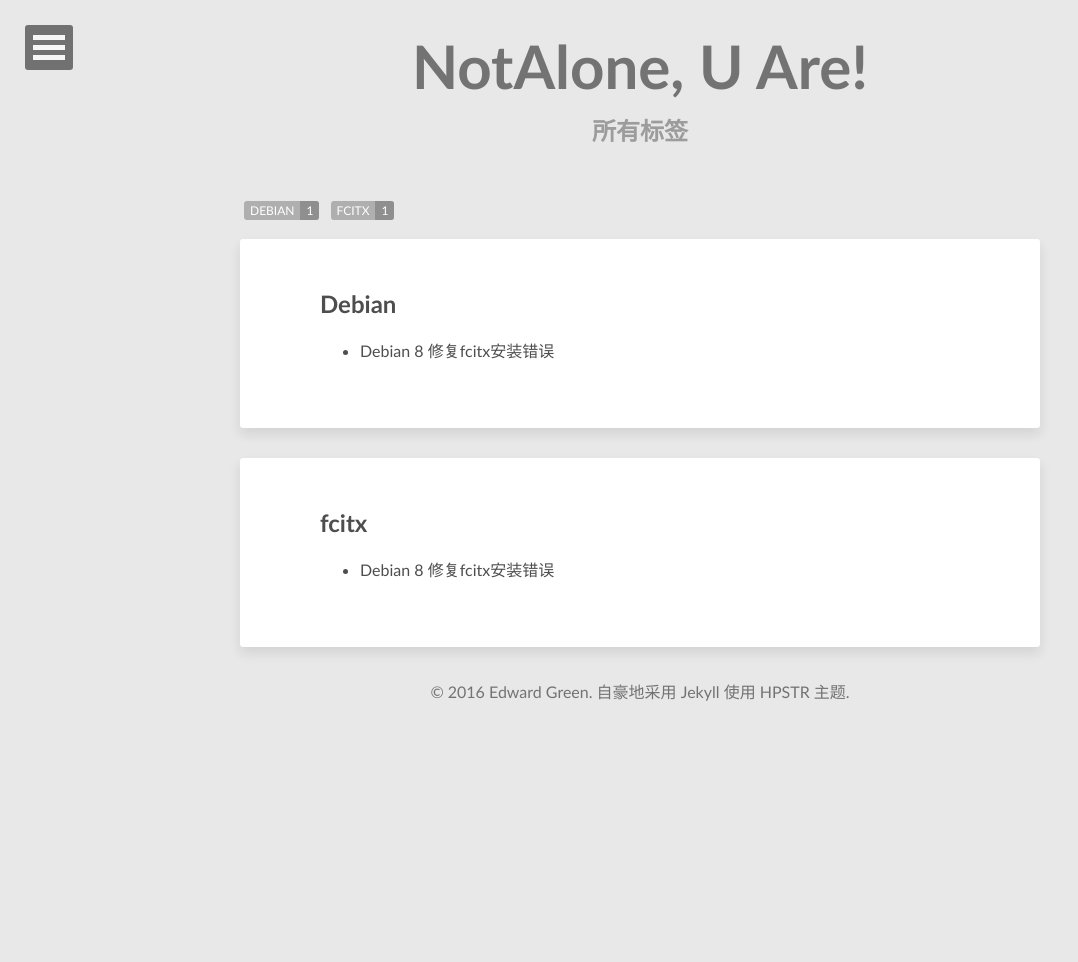
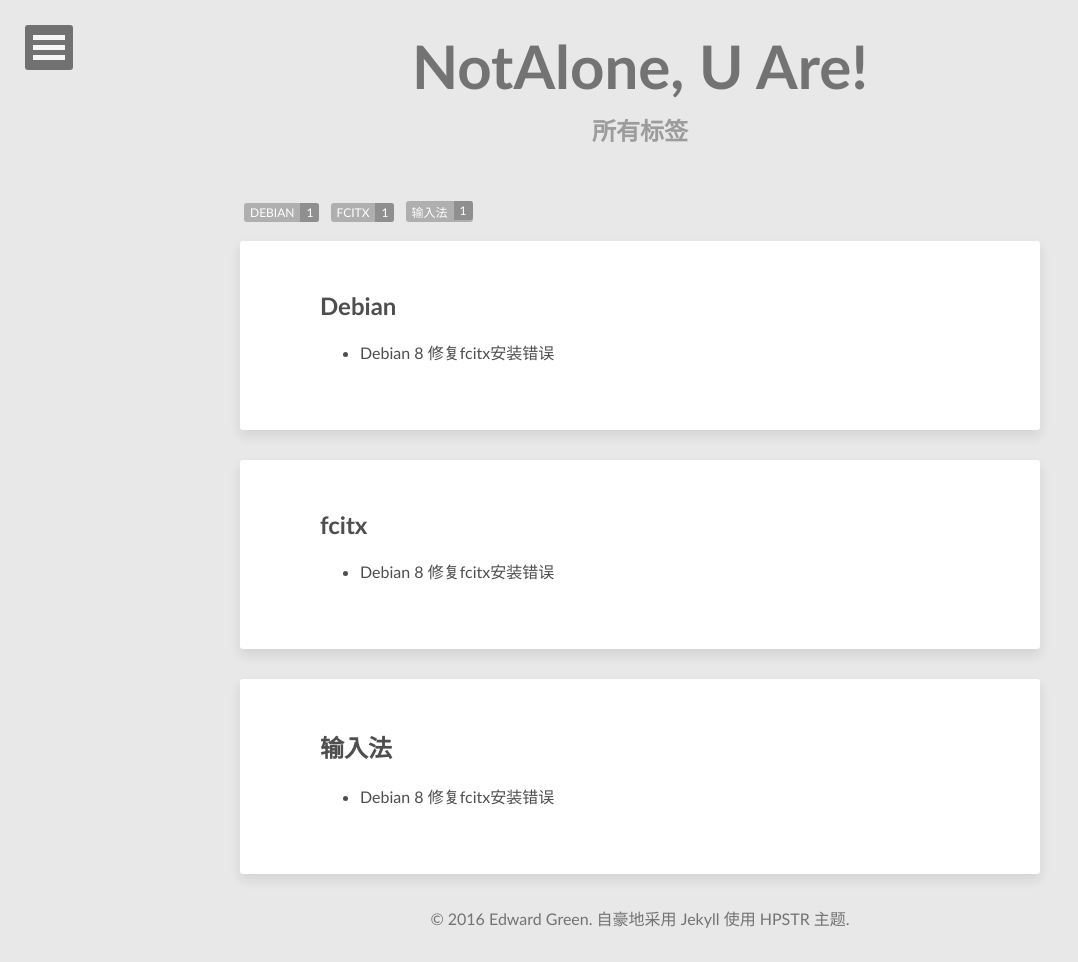
Before and after one commit to uare/uare.github.io, a Jekyll site: the page built from pages/tags/index.html, in a window 1280 px wide. Shown: the whole page, without its empty margins (0-1078 px from the left). Built offline with Jekyll 4.4.1, drawn with Linux system fonts in a browser that asks for light colours; before the commit the page ends 900 px from its top, so only the background shows below that.

```diff
--- a/_includes/navigation.html
+++ b/_includes/navigation.html
@@ -40,14 +40,14 @@
 				{% if site.owner.email %}<li>
 					<a href="mailto:{{ site.owner.email }}"><i class="fa fa-fw fa-envelope"></i> Email邮箱</a>
 				</li>{% endif %}
-				<li><a href="{{ site.url }}/pages/about/"><span class="btn btn-inverse">了解更多</span></a></li>
+				<li><a href="{{ site.url }}/about/"><span class="btn btn-inverse">了解更多</span></a></li>
 			</ul><!-- /.dl-submenu -->
 		</li>
 		<li>
 			<a href="#">分类</a>
 			<ul class="dl-submenu">
 				<li><a href="{{ site.url }}/posts/">分类</a></li>
-				<li><a href="{{ site.url }}/pages/tags/">标签</a></li>
+				<li><a href="{{ site.url }}/tags/">标签</a></li>
 			</ul>
         </li>
 		{% for link in site.data.navigation %}
--- a/_posts/2016-02-27-fix-fcitx-errors-on-debian-8.md
+++ b/_posts/2016-02-27-fix-fcitx-errors-on-debian-8.md
@@ -1,7 +1,7 @@
 ---
 layout: post
 title: Debian 8 修复fcitx安装错误
-tags: [Debian, fcitx]
+tags: [Debian, fcitx, 输入法]
 image:
   feature: abstract-3.jpg
   credit: dargadgetz
--- a/pages/tags/index.html
+++ b/pages/tags/index.html
@@ -2,6 +2,7 @@
 layout: post-index
 title: 所有标签
 description: "An archive of posts sorted by tag."
+permalink: /tags/
 comments: false
 ---
 
```
Also changed, not shown: pages/about/index.md (+1 -0 lines).
